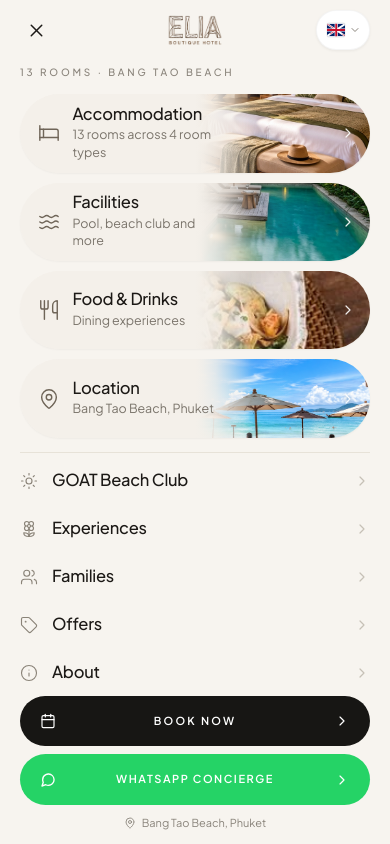
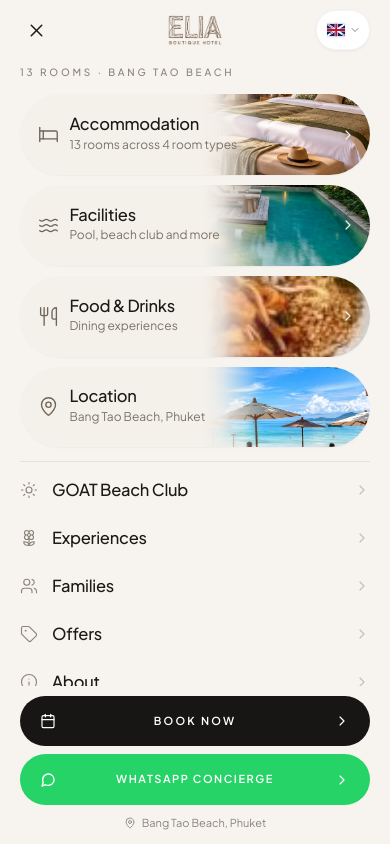
Before and after one commit to itfalcon176/elia-boutique-hotel, a React (Vite) app: page / in a window 390 px wide. Both pictures are taken after a click on the button 34 px from the left and 42 px from the top of the page. Shown: the top 844 px of the page. Built offline with nearby package versions, Linux system fonts and the light colour scheme; a web font is replaced by a local one.

Commit message:
Use a plated dish crop and tighten the Level 1 photo strip.
Keep the cream outline-icon cards, and show gourmet food instead of a washed-out plate so the hamburger matches the requested screenshot.

Co-authored-by: Muhammed Rashid N <rashidpkn@users.noreply.github.com>

```diff
--- a/src/components/MobileMenu.jsx
+++ b/src/components/MobileMenu.jsx
@@ -43,8 +43,8 @@ const PRIMARY_CARDS = [
     id: 'eat-drink',
     title: 'Food & Drinks',
     subtitle: 'Dining experiences',
-    image: '/menus-images/Nomad+Crab+Salad.jpg',
-    imagePosition: '52% 42%',
+    image: '/images/menu-food-card.jpg',
+    imagePosition: '38% 48%',
     Icon: Utensils,
   },
   {
@@ -262,7 +262,7 @@ export default function MobileMenu({
                         key={card.id}
                         type="button"
                         onClick={() => (card.opensPanel ? setLevel('rooms') : go(card.id))}
-                        className="relative w-full h-[4.7rem] min-[375px]:h-[4.9rem] min-[414px]:h-[5.15rem] rounded-full overflow-hidden bg-[#f4f0ea] text-left cursor-pointer shadow-[0_1px_2px_rgba(28,25,22,0.04)]"
+                        className="relative w-full h-[4.85rem] min-[375px]:h-[5.05rem] min-[414px]:h-[5.25rem] rounded-full overflow-hidden bg-[#f4f0ea] text-left cursor-pointer shadow-[0_1px_2px_rgba(28,25,22,0.04)]"
                       >
                         <img
                           src={card.image}
@@ -271,13 +271,13 @@ export default function MobileMenu({
                           style={{ objectPosition: card.imagePosition }}
                         />
                         <div className="elia-mobile-menu-card-wash absolute inset-0" />
-                        <div className="relative h-full flex items-center gap-3 pl-4 min-[375px]:pl-[1.15rem] pr-12">
-                          <Icon size={22} strokeWidth={1.55} className="text-[#6F6558] shrink-0" />
-                          <span className="min-w-0 max-w-[52%] min-[360px]:max-w-[54%]">
+                        <div className="relative h-full flex items-center gap-2.5 pl-4 min-[375px]:pl-[1.15rem] pr-11">
+                          <Icon size={21} strokeWidth={1.55} className="text-[#6F6558] shrink-0" />
+                          <span className="min-w-0 max-w-[62%] min-[360px]:max-w-[64%]">
                             <span className="block text-[15.5px] min-[375px]:text-[16.5px] font-medium tracking-[-0.018em] text-[#1C1916] leading-none">
                               {card.title}
                             </span>
-                            <span className="block mt-1 text-[12px] min-[375px]:text-[12.5px] text-[#7A746B] font-normal leading-snug">
+                            <span className="block mt-1 text-[11.5px] min-[375px]:text-[12px] text-[#7A746B] font-normal leading-snug">
                               {card.subtitle}
                             </span>
                           </span>
--- a/src/index.css
+++ b/src/index.css
@@ -686,17 +686,17 @@ body:not(:has(.cb-immersive-experience-popup-content)) .cb-portal [data-elia-pin
   -webkit-mask-image: linear-gradient(
     90deg,
     transparent 0%,
-    transparent 48%,
-    rgba(0, 0, 0, 0.35) 56%,
-    #000 66%,
+    transparent 50%,
+    rgba(0, 0, 0, 0.3) 58%,
+    #000 68%,
     #000 100%
   );
   mask-image: linear-gradient(
     90deg,
     transparent 0%,
-    transparent 48%,
-    rgba(0, 0, 0, 0.35) 56%,
-    #000 66%,
+    transparent 50%,
+    rgba(0, 0, 0, 0.3) 58%,
+    #000 68%,
     #000 100%
   );
 }
@@ -705,10 +705,10 @@ body:not(:has(.cb-immersive-experience-popup-content)) .cb-portal [data-elia-pin
   background: linear-gradient(
     90deg,
     #f4f0ea 0%,
-    #f4f0ea 50%,
-    rgba(244, 240, 234, 0.55) 58%,
-    rgba(244, 240, 234, 0.08) 68%,
-    transparent 78%
+    #f4f0ea 52%,
+    rgba(244, 240, 234, 0.42) 60%,
+    rgba(244, 240, 234, 0.06) 70%,
+    transparent 80%
   );
 }
 
```
Also changed, not shown: public/images/menu-food-card.jpg (added).
